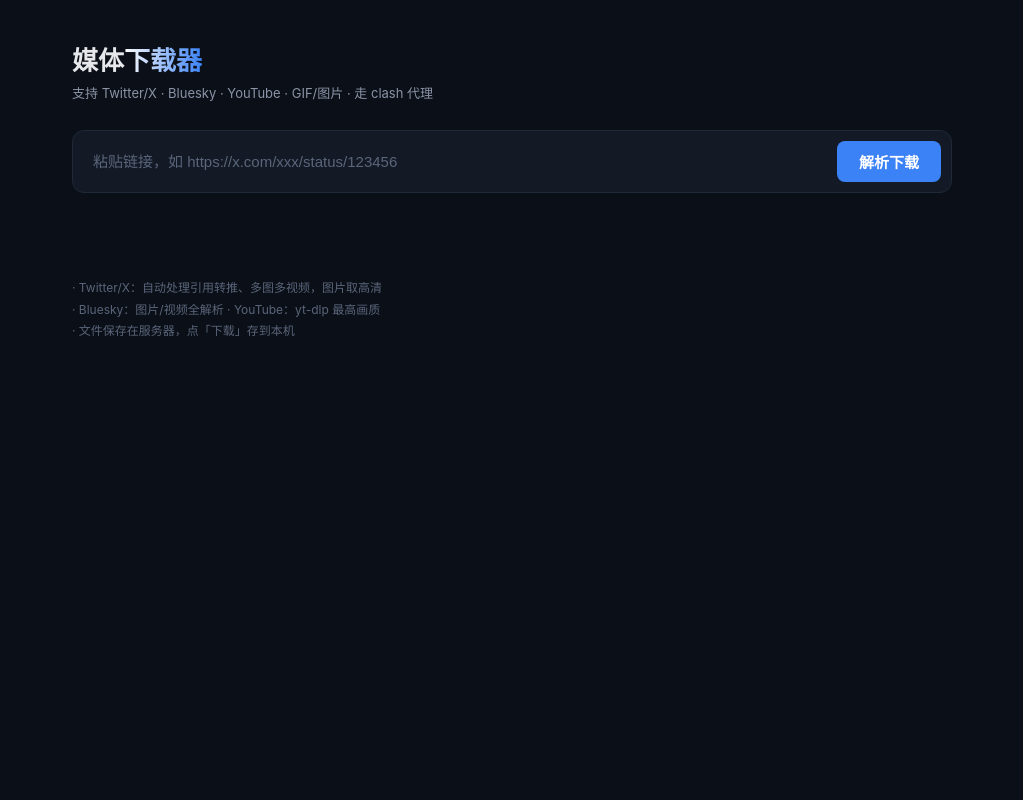
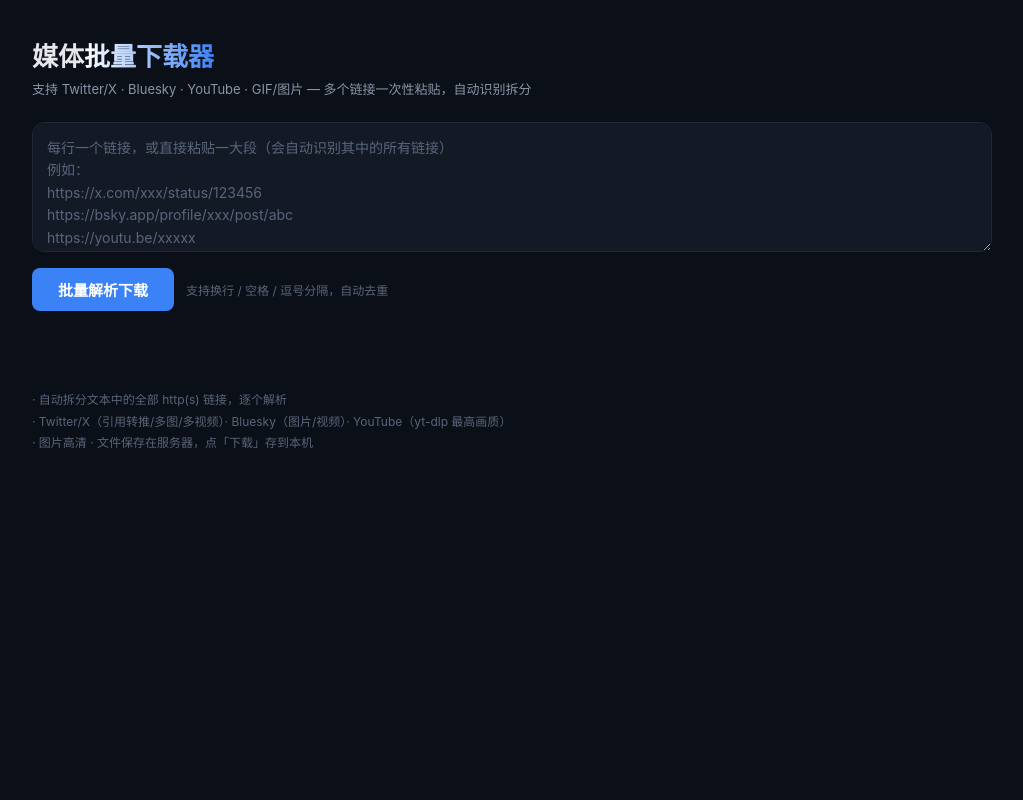
Before and after one commit to Zaienscookie/media-downloader-webui, a Flask app: page / in a window 1280 px wide. Shown: the whole page, without its empty margins (128-1151 px from the left). Run offline with Flask 3, Linux system fonts and the light colour scheme.

Commit message:
feat: batch link support (auto-split multiple links)

```diff
--- a/app.py
+++ b/app.py
@@ -229,18 +229,7 @@ def index():
     return render_template("index.html")
 
 
-@app.route("/api/parse", methods=["POST"])
-def api_parse():
-    data = request.get_json(silent=True) or {}
-    url = (data.get("url") or "").strip()
-    if not url:
-        return jsonify({"ok": False, "error": "请输入链接"})
-    try:
-        media = asyncio.run(parse_all(url))
-    except Exception as e:
-        return jsonify({"ok": False, "error": f"解析失败: {e}"})
-    if not media:
-        return jsonify({"ok": False, "error": "未解析到媒体（链接无效/无媒体/超限）"})
+def _fmt(media):
     out = []
     for m in media:
         out.append({
@@ -250,7 +239,37 @@ def api_parse():
             "view": f"/media/{m['file']}",
             "download": f"/media/{m['file']}?dl=1",
         })
-    return jsonify({"ok": True, "count": len(out), "media": out})
+    return out
+
+
+@app.route("/api/parse", methods=["POST"])
+def api_parse():
+    data = request.get_json(silent=True) or {}
+    raw = (data.get("urls") or data.get("url") or "").strip()
+    if not raw:
+        return jsonify({"ok": False, "error": "请输入链接"})
+    urls = re.findall(r"https?://[^\s,，、]+", raw)
+    seen = set(); uniq = []
+    for u in urls:
+        if u not in seen:
+            seen.add(u); uniq.append(u)
+    if not uniq:
+        return jsonify({"ok": False, "error": "未识别到有效链接"})
+    all_media = []
+    errors = []
+    for u in uniq:
+        try:
+            media = asyncio.run(parse_all(u))
+        except Exception as e:
+            errors.append({"url": u, "error": str(e)[:100]}); continue
+        if media:
+            all_media.extend(_fmt(media))
+        else:
+            errors.append({"url": u, "error": "未解析到媒体"})
+    if not all_media and errors:
+        return jsonify({"ok": False, "error": "全部解析失败", "errors": errors, "total": len(uniq)})
+    return jsonify({"ok": True, "count": len(all_media), "media": all_media,
+                    "total_urls": len(uniq), "errors": errors})
 
 
 @app.route("/media/<path:filename>")
--- a/templates/index.html
+++ b/templates/index.html
@@ -3,105 +3,107 @@
 <head>
 <meta charset="UTF-8">
 <meta name="viewport" content="width=device-width, initial-scale=1.0">
-<title>媒体下载 · Media Downloader</title>
+<title>媒体批量下载 · Media Downloader</title>
 <style>
   * { box-sizing: border-box; margin: 0; padding: 0; }
   body {
     font-family: -apple-system, "Segoe UI", "PingFang SC", "Microsoft YaHei", sans-serif;
-    background: #0B0F17; color: #E5E7EB; min-height: 100vh;
-    padding: 40px 16px;
+    background: #0B0F17; color: #E5E7EB; min-height: 100vh; padding: 36px 16px;
   }
-  .wrap { max-width: 880px; margin: 0 auto; }
+  .wrap { max-width: 960px; margin: 0 auto; }
   h1 { font-size: 26px; font-weight: 700; margin-bottom: 6px; }
   h1 span { background: linear-gradient(90deg,#fff,#3B82F6); -webkit-background-clip: text; -webkit-text-fill-color: transparent; }
-  .sub { color: #8B94A7; font-size: 13px; margin-bottom: 28px; }
-  .box {
-    display: flex; gap: 10px; background: #131A26; border: 1px solid #1F2937;
-    border-radius: 12px; padding: 10px; margin-bottom: 18px;
+  .sub { color: #8B94A7; font-size: 13px; margin-bottom: 24px; }
+  textarea {
+    width: 100%; min-height: 130px; background: #131A26; border: 1px solid #1F2937;
+    border-radius: 12px; padding: 14px; color: #E5E7EB; font-size: 14px; line-height: 1.6;
+    resize: vertical; outline: none; font-family: inherit;
   }
-  input {
-    flex: 1; background: transparent; border: none; outline: none;
-    color: #E5E7EB; font-size: 15px; padding: 10px;
-  }
-  input::placeholder { color: #5A657A; }
+  textarea:focus { border-color: #3B82F6; }
+  textarea::placeholder { color: #5A657A; }
+  .bar { display: flex; align-items: center; gap: 12px; margin-top: 12px; }
   button {
     background: #3B82F6; color: #fff; border: none; border-radius: 8px;
-    padding: 10px 22px; font-size: 15px; font-weight: 600; cursor: pointer;
-    transition: .15s; white-space: nowrap;
+    padding: 11px 26px; font-size: 15px; font-weight: 600; cursor: pointer; transition: .15s;
   }
   button:hover { background: #2563EB; }
   button:disabled { background: #374151; cursor: not-allowed; }
-  #status { font-size: 14px; color: #8B94A7; min-height: 20px; margin-bottom: 18px; }
+  .hint { color: #5A657A; font-size: 12px; }
+  #status { font-size: 14px; color: #8B94A7; min-height: 20px; margin: 16px 0; }
   #status.err { color: #F87171; }
-  .grid { display: grid; grid-template-columns: repeat(auto-fill, minmax(240px, 1fr)); gap: 16px; }
-  .card {
-    background: #131A26; border: 1px solid #1F2937; border-radius: 12px;
-    overflow: hidden; display: flex; flex-direction: column;
-  }
-  .card img, .card video { width: 100%; display: block; background: #000; max-height: 420px; object-fit: contain; }
+  #status.ok { color: #34D399; }
+  .grid { display: grid; grid-template-columns: repeat(auto-fill, minmax(230px, 1fr)); gap: 14px; }
+  .card { background: #131A26; border: 1px solid #1F2937; border-radius: 12px; overflow: hidden; display: flex; flex-direction: column; }
+  .card img, .card video { width: 100%; display: block; background: #000; max-height: 380px; object-fit: contain; }
   .meta { padding: 10px 12px; display: flex; justify-content: space-between; align-items: center; font-size: 12px; color: #8B94A7; }
-  .dl {
-    color: #3B82F6; text-decoration: none; font-weight: 600;
-    border: 1px solid #3B82F6; border-radius: 6px; padding: 4px 12px; transition: .15s;
-  }
+  .dl { color: #3B82F6; text-decoration: none; font-weight: 600; border: 1px solid #3B82F6; border-radius: 6px; padding: 4px 12px; transition: .15s; }
   .dl:hover { background: #3B82F6; color: #fff; }
-  .spinner {
-    display: inline-block; width: 14px; height: 14px; border: 2px solid #3B82F6;
-    border-top-color: transparent; border-radius: 50%; animation: spin .7s linear infinite;
-    vertical-align: middle; margin-right: 8px;
-  }
+  .spinner { display: inline-block; width: 14px; height: 14px; border: 2px solid #3B82F6;
+    border-top-color: transparent; border-radius: 50%; animation: spin .7s linear infinite; vertical-align: middle; margin-right: 8px; }
   @keyframes spin { to { transform: rotate(360deg); } }
-  .tips { margin-top: 28px; font-size: 12px; color: #5A657A; line-height: 1.8; }
+  .errlist { margin-top: 18px; background: #1A1315; border: 1px solid #5A2630; border-radius: 10px; padding: 12px 16px; }
+  .errlist h3 { font-size: 13px; color: #F87171; margin-bottom: 8px; font-weight: 600; }
+  .errlist div { font-size: 12px; color: #B08A90; margin: 4px 0; word-break: break-all; }
+  .tips { margin-top: 26px; font-size: 12px; color: #5A657A; line-height: 1.8; }
 </style>
 </head>
 <body>
 <div class="wrap">
-  <h1>媒体<span>下载器</span></h1>
-  <div class="sub">支持 Twitter/X · Bluesky · YouTube · GIF/图片 · 走 clash 代理</div>
+  <h1>媒体<span>批量下载器</span></h1>
+  <div class="sub">支持 Twitter/X · Bluesky · YouTube · GIF/图片 — 多个链接一次性粘贴，自动识别拆分</div>
 
-  <div class="box">
-    <input id="url" placeholder="粘贴链接，如 https://x.com/xxx/status/123456" autofocus
-           onkeydown="if(event.key==='Enter')parse()">
-    <button id="btn" onclick="parse()">解析下载</button>
+  <textarea id="urls" placeholder="每行一个链接，或直接粘贴一大段（会自动识别其中的所有链接）
+例如：
+https://x.com/xxx/status/123456
+https://bsky.app/profile/xxx/post/abc
+https://youtu.be/xxxxx
+https://example.com/pic.jpg"></textarea>
+  <div class="bar">
+    <button id="btn" onclick="run()">批量解析下载</button>
+    <span class="hint">支持换行 / 空格 / 逗号分隔，自动去重</span>
   </div>
 
   <div id="status"></div>
   <div class="grid" id="results"></div>
+  <div id="errs"></div>
 
   <div class="tips">
-    · Twitter/X：自动处理引用转推、多图多视频，图片取高清<br>
-    · Bluesky：图片/视频全解析 · YouTube：yt-dlp 最高画质<br>
-    · 文件保存在服务器，点「下载」存到本机
+    · 自动拆分文本中的全部 http(s) 链接，逐个解析<br>
+    · Twitter/X（引用转推/多图/多视频）· Bluesky（图片/视频）· YouTube（yt-dlp 最高画质）<br>
+    · 图片高清 · 文件保存在服务器，点「下载」存到本机
   </div>
 </div>
 
 <script>
-async function parse() {
-  const url = document.getElementById('url').value.trim();
+async function run() {
+  const raw = document.getElementById('urls').value.trim();
   const btn = document.getElementById('btn');
   const status = document.getElementById('status');
   const results = document.getElementById('results');
-  if (!url) { status.textContent = '请输入链接'; status.className = 'err'; return; }
+  const errs = document.getElementById('errs');
+  if (!raw) { status.textContent = '请输入链接'; status.className = 'err'; return; }
 
   btn.disabled = true;
-  results.innerHTML = '';
+  results.innerHTML = ''; errs.innerHTML = '';
   status.className = '';
-  status.innerHTML = '<span class="spinner"></span>解析下载中，请稍候（视频可能较慢）...';
+  status.innerHTML = '<span class="spinner"></span>解析下载中，多链接/视频可能较慢，请稍候...';
 
   try {
     const res = await fetch('/api/parse', {
       method: 'POST',
       headers: {'Content-Type': 'application/json'},
-      body: JSON.stringify({url})
+      body: JSON.stringify({urls: raw})
     });
     const data = await res.json();
     if (!data.ok) {
       status.textContent = '❌ ' + data.error;
       status.className = 'err';
+      if (data.errors) renderErrs(data.errors);
       return;
     }
-    status.textContent = `✅ 解析到 ${data.count} 个媒体`;
-    status.className = '';
+    status.textContent = `✅ 共 ${data.total_urls} 个链接 → 解析到 ${data.count} 个媒体` +
+                         (data.errors && data.errors.length ? `（${data.errors.length} 个失败）` : '');
+    status.className = 'ok';
     data.media.forEach(m => {
       const card = document.createElement('div');
       card.className = 'card';
@@ -116,6 +118,7 @@ async function parse() {
         </div>`;
       results.appendChild(card);
     });
+    if (data.errors && data.errors.length) renderErrs(data.errors);
   } catch (e) {
     status.textContent = '❌ 请求失败: ' + e;
     status.className = 'err';
@@ -123,6 +126,14 @@ async function parse() {
     btn.disabled = false;
   }
 }
+
+function renderErrs(list) {
+  const box = document.getElementById('errs');
+  let html = '<div class="errlist"><h3>⚠️ 失败的链接</h3>';
+  list.forEach(e => { html += `<div>${e.url} — ${e.error}</div>`; });
+  html += '</div>';
+  box.innerHTML = html;
+}
 </script>
 </body>
 </html>
```
